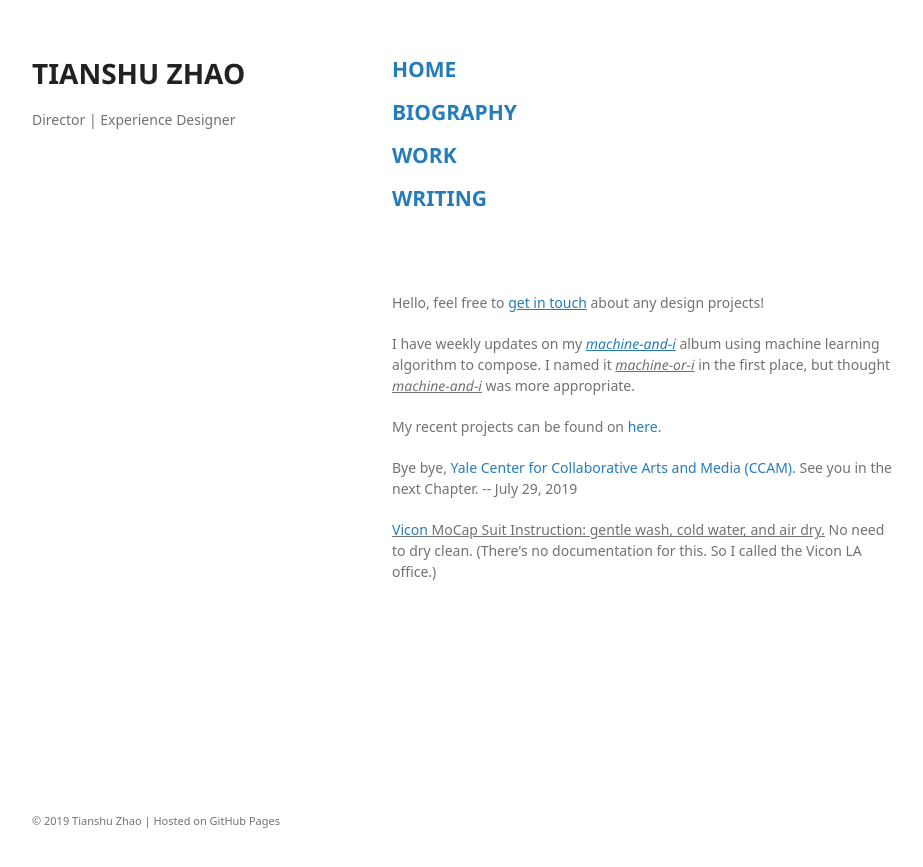
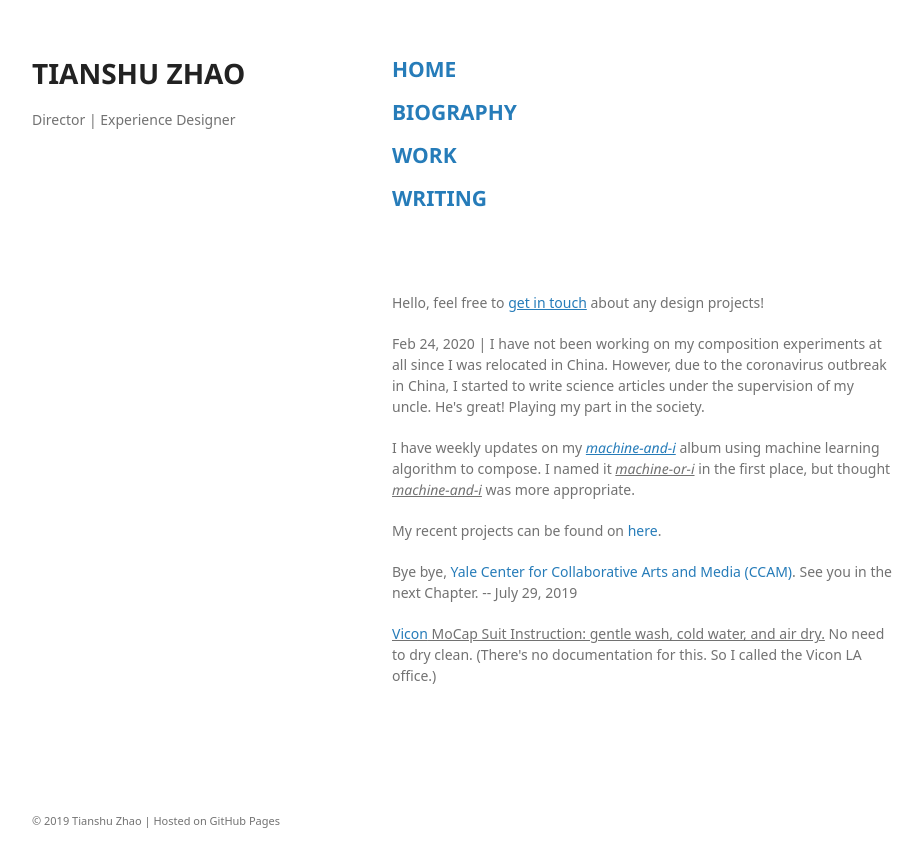
Before and after one commit to tianshu-z/tianshu-z.github.io, a Jekyll site: the page built from index.md, in a window 1280 px wide. Shown: the top 867 px of the page, without its empty margins (178-1101 px from the left). Built offline with Jekyll 4.4.1, drawn with Linux system fonts in a browser that asks for light colours; some web fonts are replaced; our own code applies the rules of GitHub Pages for plain Markdown files.

Commit message:
Update index.md

```diff
--- a/index.md
+++ b/index.md
@@ -12,6 +12,8 @@
 
 <p>Hello, feel free to <a href = "https://tianshu-z.github.io/biography.html"><u>get in touch</u></a> about any design projects!</p>
 
+<p>Feb 24, 2020 | I have not been working on my composition experiments at all since I was relocated in China. However, due to the coronavirus outbreak in China, I started to write science articles under the supervision of my uncle. He's great! Playing my part in the society.</p>
+
 <p>I have weekly updates on my <a href = "https://soundcloud.com/zoe-zhao-676421317/sets/machine-or-i"><i><u>machine-and-i</u></i></a> album using machine learning algorithm to compose. I named it <i><u>machine-or-i</u></i> in the first place, but thought <i><u>machine-and-i</u></i> was more appropriate.</p>
 
 My recent projects can be found on <a href="https://tianshu-z.github.io/work.html">here</a>.
```
